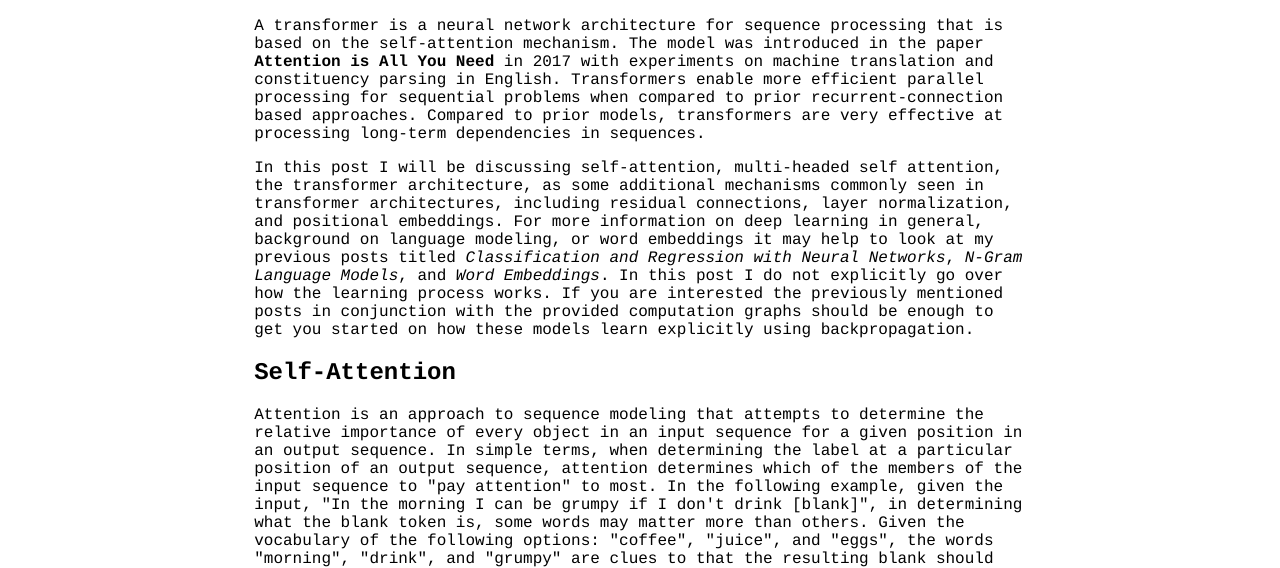
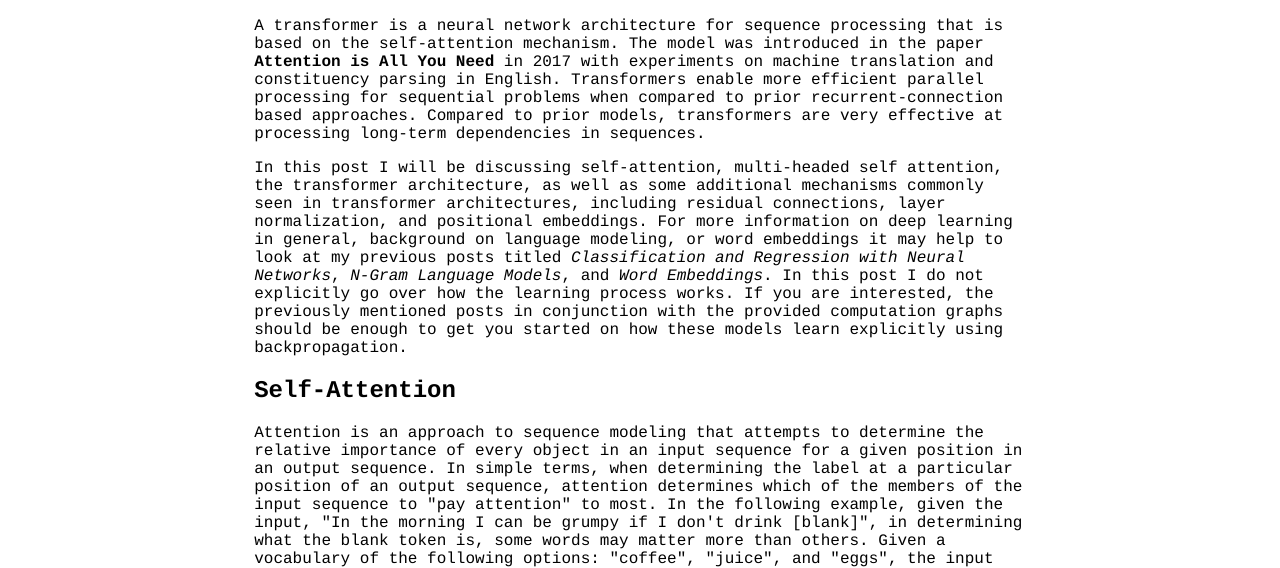
Before and after one commit to akshat0123/akshat0123.github.io, a Gatsby site: page /blog/transformers in a window 1280 px wide. Shown: the part 218-786 px from the top of the page. Built offline with nearby package versions, Linux system fonts and the light colour scheme; Gatsby itself is replaced by a stand-in of ours; some packages are replaced by stand-ins of ours.

Commit message:
Typo fixes in transformers post

```diff
--- a/src/content/blogposts/transformers.md
+++ b/src/content/blogposts/transformers.md
@@ -13,17 +13,17 @@ The model was introduced in the paper **Attention is All You Need** in 2017 with
 Transformers enable more efficient parallel processing for sequential problems when compared to prior recurrent-connection based approaches.
 Compared to prior models, transformers are very effective at processing long-term dependencies in sequences.
 
-In this post I will be discussing self-attention, multi-headed self attention, the transformer architecture, as some additional mechanisms commonly seen in transformer architectures, including residual connections, layer normalization, and positional embeddings.
+In this post I will be discussing self-attention, multi-headed self attention, the transformer architecture, as well as some additional mechanisms commonly seen in transformer architectures, including residual connections, layer normalization, and positional embeddings.
 For more information on deep learning in general, background on language modeling, or word embeddings it may help to look at my previous posts titled *Classification and Regression with Neural Networks*, *N-Gram Language Models*, and *Word Embeddings*.
 In this post I do not explicitly go over how the learning process works.
-If you are interested the previously mentioned posts in conjunction with the provided computation graphs should be enough to get you started on how these models learn explicitly using backpropagation.
+If you are interested, the previously mentioned posts in conjunction with the provided computation graphs should be enough to get you started on how these models learn explicitly using backpropagation.
 
 ## Self-Attention
 
 Attention is an approach to sequence modeling that attempts to determine the relative importance of every object in an input sequence for a given position in an output sequence.
 In simple terms, when determining the label at a particular position of an output sequence, attention determines which of the members of the input sequence to "pay attention" to most.
 In the following example, given the input, "In the morning I can be grumpy if I don't drink \[blank\]", in determining what the blank token is, some words may matter more than others.
-Given the vocabulary of the following options: "coffee", "juice", and "eggs", the words "morning", "drink", and "grumpy" are clues to that the resulting blank should more likely be "coffee" rather than "juice" or "eggs", as displayed in the diagram below.
+Given a vocabulary of the following options: "coffee", "juice", and "eggs", the input tokens "morning", "drink", and "grumpy" are clues to that the resulting blank should more likely be "coffee" than "juice" or "eggs", as displayed in the diagram below.
 
 
 ![png](images/transformers_5_0.png)
@@ -33,6 +33,7 @@ Given the vocabulary of the following options: "coffee", "juice", and "eggs", th
 Attention is a mechanism that takes in a query and a set of key value pairs as input and produces a weighted sum of values as outputs, where the weight of each value is determined by a comparison between the query and the respective key for the value.
 In self-attention, given an input sequence $x_1, ..., x_N$, each member of the sequence plays the role of query and key, resulting in comparisons between every member of the sequence with every other member of the sequence.
 The calculation of a single self-attention output is displayed below:
+
 $$
 \begin{aligned}
     y_i &=
```
Also changed, not shown: src/content/blogposts/images/transformers_11_0.png, src/content/blogposts/images/transformers_16_0.png, src/content/blogposts/images/transformers_5_0.png, src/content/blogposts/images/transformers_7_0.png, src/content/blogposts/images/transformers_9_0.png.
